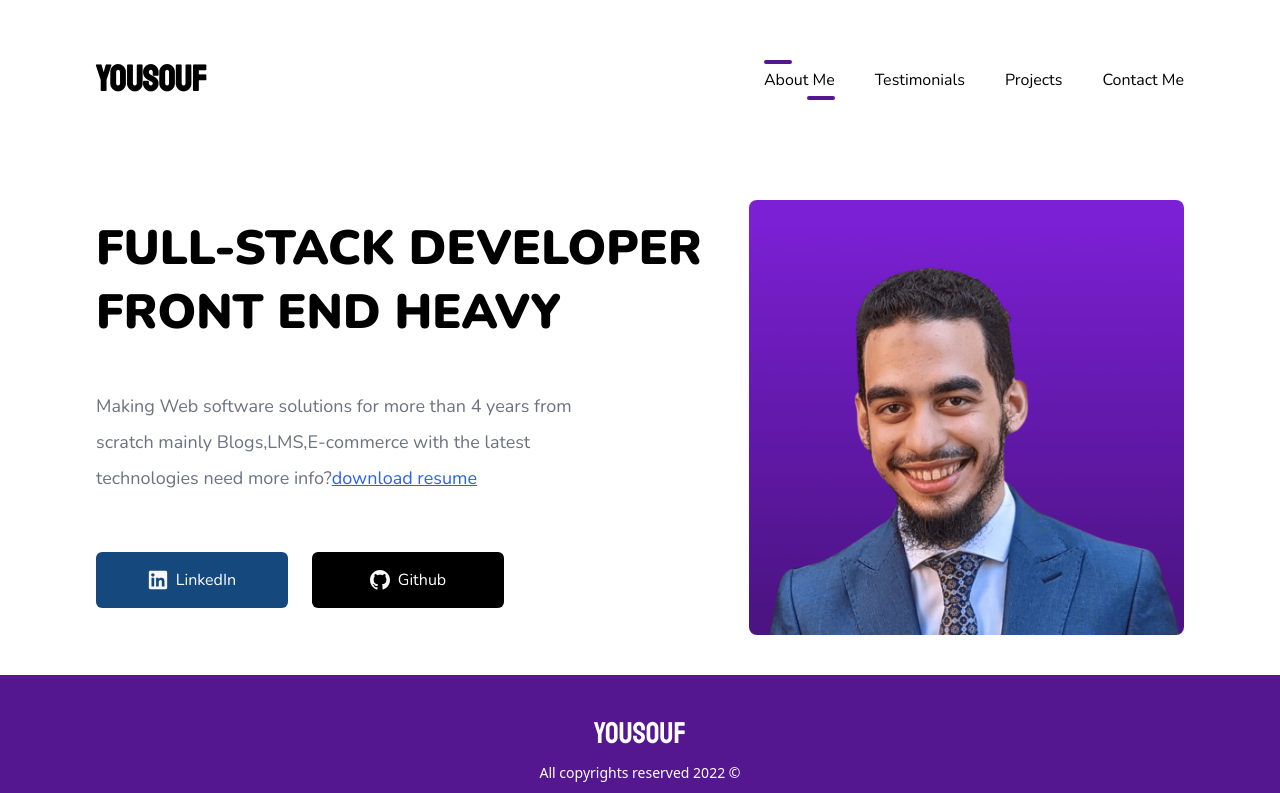
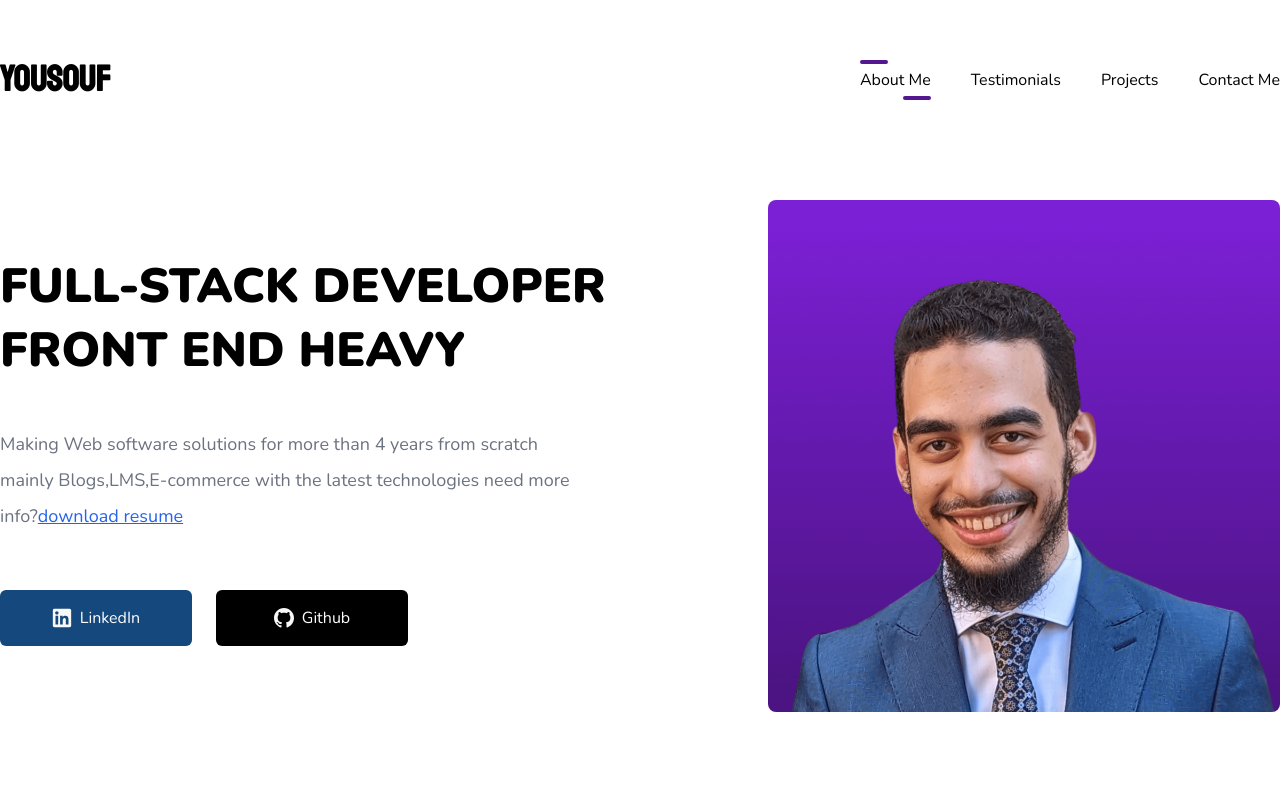
Before and after one commit to atheerweb/myNewPortfolio, a React (Create React App) app: page /#/ in a window 1280 px wide. Shown: the top 793 px of the page. Built offline with nearby package versions, Linux system fonts and the light colour scheme.

Commit message:
fix desktop layout different sizes

```diff
--- a/src/App.js
+++ b/src/App.js
@@ -1,12 +1,12 @@
 import { Footer, NavBar, AnimatedRoutes } from "./components/index";
 import { InitialTransition } from "./components";
-
+import { motion } from "framer-motion";
 import { HashRouter as Router } from "react-router-dom";
 function App() {
   return (
     <Router>
       <InitialTransition />
-      <div className="App font-body mx-24">
+      <div className="App font-body m-auto max-w-7xl min-h-screen">
         <NavBar />
         <div className="py-10">
           <AnimatedRoutes />
--- a/src/components/AnimatedRoutes.js
+++ b/src/components/AnimatedRoutes.js
@@ -1,6 +1,7 @@
 import { Route, Routes, useLocation } from "react-router-dom";
 import { AboutMe, RecentProjects, Testimonials } from "../pages/index";
-import { AnimatePresence } from "framer-motion";
+import { AnimatePresence , motion } from "framer-motion";
+
 function AnimatedRoutes() {
   const location = useLocation();
   return (
--- a/src/components/InitialTransition.js
+++ b/src/components/InitialTransition.js
@@ -1,9 +1,9 @@
+import { useState } from "react";
 import { motion } from "framer-motion";
 
 const blackBox = {
   initial: {
     height: "100vh",
-    bottom: 0,
   },
   animate: {
     top: "100%",
@@ -43,13 +43,21 @@ const text = {
 };
 
 function InitialTransition() {
+  const [animationCompleted, setAnimationCompleted] = useState(false);
   return (
-    <div className="inset-0  z-50 flex items-center justify-center">
+    <div
+      className={`fixed inset-0 z-50 flex items-center justify-center ${
+        animationCompleted ? "hidden" : ""
+      }`}
+    >
       <motion.div
         className="relative w-full bg-primaryColor flex items-center justify-center"
         initial="initial"
         animate="animate"
         variants={blackBox}
+        onAnimationComplete={() => {
+          setAnimationCompleted(true);
+        }}
       >
         <motion.svg className="absolute z-50 flex">
           <pattern
--- a/src/components/NavBar/NavLink.js
+++ b/src/components/NavBar/NavLink.js
@@ -2,18 +2,7 @@ import { Link } from "react-router-dom";
 import { useLocation } from "react-router-dom";
 import { motion } from "framer-motion";
 
-const stripes = {
-  initial: {
-    width: 0,
-  },
-  animate: {
-    width: "1.75em",
-    transition: {
-      duration: 1,
-      ease: [0.87, 0, 0.13, 1],
-    },
-  },
-};
+import { stripes } from "../../utils/animations";
 
 const NavLink = ({ link }) => {
   const location = useLocation();
--- a/src/components/StrippedHeading.js
+++ b/src/components/StrippedHeading.js
@@ -1,4 +1,6 @@
 import { motion } from "framer-motion";
+
+import { titleAnimation, titleStripes } from "../utils/animations";
 
 const content = {
   animate: {
@@ -6,27 +8,30 @@ const content = {
   },
 };
 
-const titleAnimation = {
-  initial: { y: -20, opacity: 0 },
-  animate: {
-    y: 0,
-    opacity: 1,
-    transition: {
-      duration: 0.7,
-      ease: [0.6, -0.05, 0.01, 0.99],
-    },
-  },
-};
-
 function StrippedHeading({ title }) {
   return (
-    <motion.div className="w-fit" variants={content}>
-      <div className="w-24 h-3 bg-primaryColor rounded-full my-3"></div>
-      <h2 className="text-4xl font-black uppercase" variants={titleAnimation}>
+    <motion.div className="w-fit" animate="animate" variants={content}>
+      <motion.div
+        className=" h-3 bg-primaryColor rounded-full my-3"
+        initial="initial"
+        animate="animate"
+        variants={titleStripes}
+      ></motion.div>
+      <motion.h2
+        className="text-4xl font-black uppercase"
+        initial="initial"
+        animate="animate"
+        variants={titleAnimation}
+      >
         {title}
-      </h2>
+      </motion.h2>
       <div className="flex justify-end">
-        <div className="w-24 h-3 bg-primaryColor rounded-full my-3"></div>
+        <motion.div
+          className="h-3 bg-primaryColor rounded-full my-3"
+          initial="initial"
+          animate="animate"
+          variants={titleStripes}
+        ></motion.div>
       </div>
     </motion.div>
   );
--- a/src/pages/AboutMe/AboutMe.js
+++ b/src/pages/AboutMe/AboutMe.js
@@ -1,28 +1,42 @@
 import { ChangeTitle } from "../../utils/ChangeTitle";
 import { linkedIn, github, profilepicture } from "../../assets/index";
+import { titleAnimation } from "../../utils/animations";
 
 import { motion } from "framer-motion";
+// const content = {
+//   animate: {
+//     transition: { staggerChildren: 0.1, delayChildren: 2.3 },
+//   },
+// };
 
 const Home = () => {
   ChangeTitle("Yousouf Mustafa | Home");
 
   return (
     <motion.div
-
-      >
-
+      initial={{ opacity: 0 }}
+      animate={{ opacity: 1 }}
+      exit={{ opacity: 0 }}
+    >
       <header className="flex items-center justify-between">
-        <div className="flex flex-col gap-14">
-          <div className="flex gap-6 flex-col">
+        <motion.div
+          initial="initial"
+          animate="animate"
+          className="flex flex-col gap-14"
+        >
+          <motion.div variants={titleAnimation} className="flex gap-6 flex-col">
             <h1 className="text-5xl font-black uppercase leading-10">
               full-stack developer
             </h1>
             <h1 className="text-5xl font-black uppercase leading-10">
               front end heavy
             </h1>
-          </div>
+          </motion.div>
 
-          <p className="w-9/12 text-lg  leading-9 text-gray-500">
+          <motion.p
+            variants={titleAnimation}
+            className="w-9/12 text-lg  leading-9 text-gray-500"
+          >
             Making Web software solutions for more than 4 years from scratch
             mainly Blogs,LMS,E-commerce with the latest technologies need more
             info?
@@ -32,7 +46,7 @@ const Home = () => {
             >
               download resume
             </a>
-          </p>
+          </motion.p>
           <div className="flex gap-6">
             <a
               href="https://www.linkedin.com/in/yousouf-essa-7029531b7/"
@@ -57,7 +71,7 @@ const Home = () => {
               </button>
             </a>
           </div>
-        </div>
+        </motion.div>
         <img
           src={profilepicture}
           className="w-2/5 h-2/5 rounded-lg"
--- /dev/null
+++ b/src/utils/animations.js
@@ -0,0 +1,39 @@
+const titleAnimation = {
+  initial: { y: -20, opacity: 0 },
+  animate: {
+    y: 0,
+    opacity: 1,
+    transition: {
+      duration: 0.7,
+      ease: [0.6, -0.05, 0.01, 0.99],
+    },
+  },
+};
+
+const stripes = {
+  initial: {
+    width: 0,
+  },
+  animate: {
+    width: "1.75em",
+    transition: {
+      duration: 1,
+      ease: [0.87, 0, 0.13, 1],
+    },
+  },
+};
+
+const titleStripes = {
+  initial: {
+    width: 0,
+  },
+  animate: {
+    width: "6em",
+    transition: {
+      duration: 1,
+      ease: [0.87, 0, 0.13, 1],
+    },
+  },
+};
+
+export { titleAnimation, stripes, titleStripes };
```
